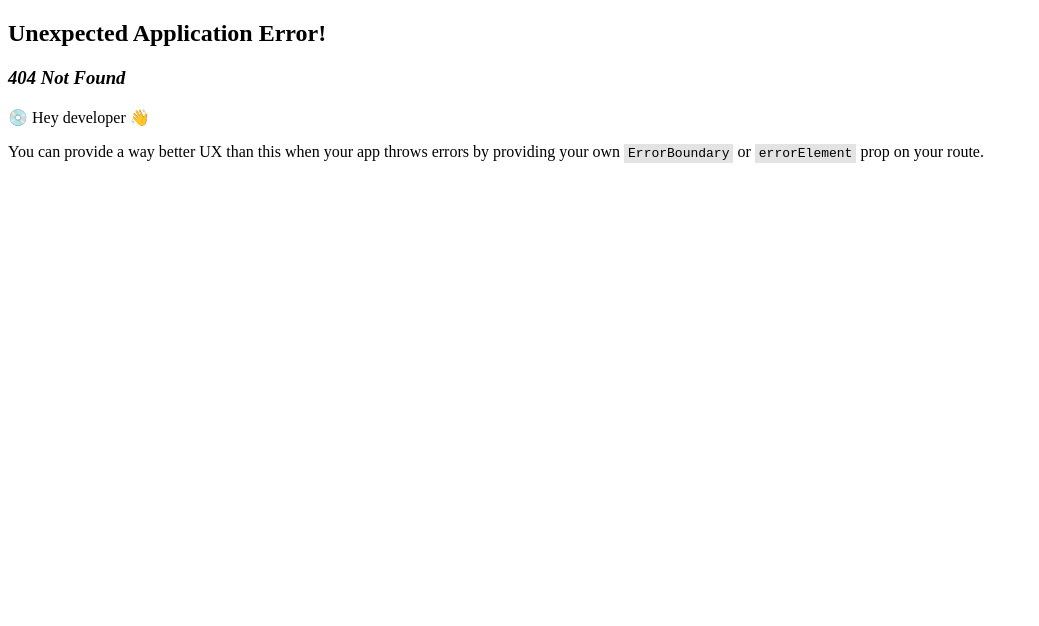
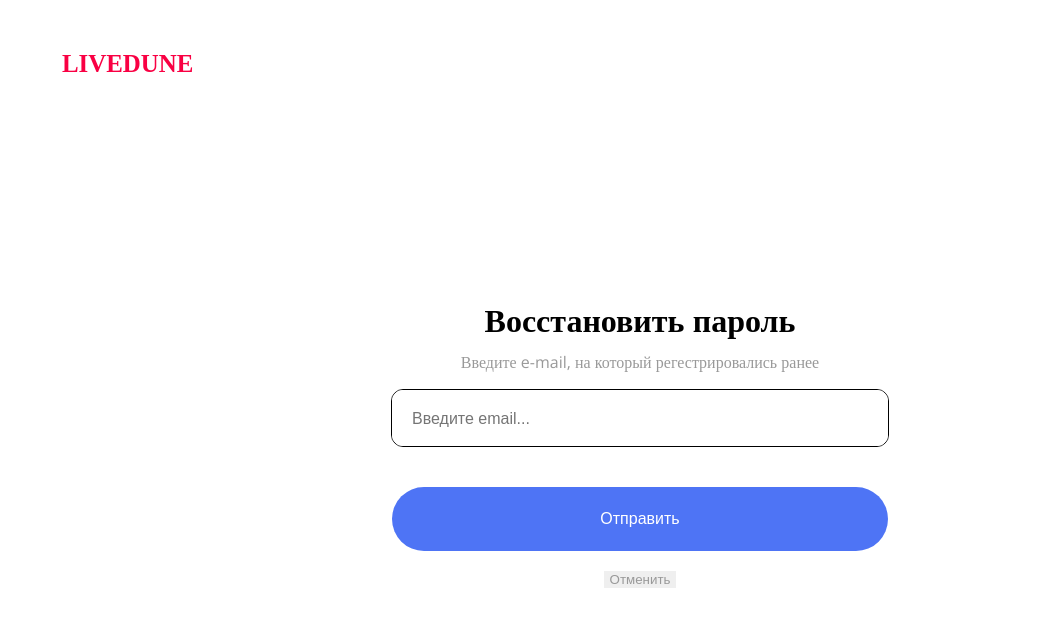
Before and after one commit to FullBakuGan/LiveDuneTestTask, a React (Vite) app: page /forgotPassword in a window 1280 px wide. Before the commit this address had no page. Shown: the top 626 px of the page, without its empty margins (0-1039 px from the left). Built offline with nearby package versions, Linux system fonts and the light colour scheme; a web font is replaced by a local one.

Commit message:
Добавлена страница забыл пароль

```diff
--- a/index.html
+++ b/index.html
@@ -7,7 +7,7 @@
     <link rel="preconnect" href="https://fonts.googleapis.com">
     <link rel="preconnect" href="https://fonts.gstatic.com" crossorigin>
     <link href="https://fonts.googleapis.com/css2?family=Afacad:ital,wght@0,400..700;1,400..700&family=Montserrat:ital,wght@0,100..900;1,100..900&family=Open+Sans:ital,wght@0,300..800;1,300..800&family=Poppins:ital,wght@0,100;0,200;0,300;0,400;0,500;0,600;0,700;0,800;0,900;1,100;1,200;1,300;1,400;1,500;1,600;1,700;1,800;1,900&family=Roboto:ital,wght@0,100;0,300;0,400;0,500;0,700;0,900;1,100;1,300;1,400;1,500;1,700;1,900&display=swap" rel="stylesheet">
-    <title>Вход в систему</title>
+    <title></title>
   </head>
   <body>
     <div id="root"></div>
--- a/src/components/FormGroup.css
+++ b/src/components/FormGroup.css
@@ -77,6 +77,47 @@
   display: block;
 }
 
+.forgot-wrapper {
+  display: flex;
+  flex-direction: column;
+  align-items: center;
+  margin-top: 40px;
+  text-align: center;
+}
+
+.forgot-image {
+  margin-bottom: 20px;
+}
+
+.forgot-title {
+  padding-top: 30px;
+  font-family: 'Open Sans';
+  line-height: 100%;
+  letter-spacing: 0px;
+  font-size: 32px;
+  margin-bottom: 10px;
+}
+
+.forgot-subtitle {
+  color: #888;
+  font-size: 14px;
+  margin-bottom: 30px;
+}
+
+.cancel-button{
+  border: none;
+  color: #999999;
+  cursor: pointer;
+}
+
+.centered-form {
+
+  display: flex;
+  flex-direction: column;
+  align-items: center;
+}
+
+
 @media (max-width: 768px) {
   .form-content {
     width: 343px;
--- a/src/components/FormGroups.jsx
+++ b/src/components/FormGroups.jsx
@@ -1,13 +1,19 @@
 import React, { useState } from 'react';
-import { useLocation } from 'react-router-dom';
+import { useLocation, useNavigate } from 'react-router-dom';
 import { FormConfigs } from '../data';
 import './FormGroup.css';
 
 export default function Form() {
   const location = useLocation();
+  const navigate = useNavigate();
   const isLogin = location.pathname === '/';
+  const isForgotPassword = location.pathname === '/forgotPassword';
 
-  const config = isLogin ? FormConfigs.login : FormConfigs.registration;
+  const config = isForgotPassword
+    ? FormConfigs.forgotPassword
+    : isLogin
+    ? FormConfigs.login
+    : FormConfigs.registration;
 
   const [formData, setFormData] = useState({});
   const [error, setError] = useState('');
@@ -27,12 +33,12 @@ export default function Form() {
     }
 
     if (formData.email) {
-    const emailChek = /^[^\s@]+@[^\s@]+\.[^\s@]+$/;
-    if (!emailChek.test(formData.email)) {
-      setError('Введите корректный E-mail');
-      return;
+      const emailChek = /^[^\s@]+@[^\s@]+\.[^\s@]+$/;
+      if (!emailChek.test(formData.email)) {
+        setError('Введите корректный E-mail');
+        return;
+      }
     }
-  }
 
     if (isLogin) {
       if (
@@ -53,8 +59,15 @@ export default function Form() {
     setError('');
   };
 
+  const handleCancel = () => {
+    navigate('/');
+  };
+
   return (
-    <form className="form-items" onSubmit={handleSubmit}>
+    <form
+      className={`form-items ${isForgotPassword ? 'centered-form' : ''}`}
+      onSubmit={handleSubmit}
+    >
       {config.fields.map(field => (
         <div className="form-content" key={field}>
           <input
@@ -75,14 +88,24 @@ export default function Form() {
 
       <button type="submit" className="enter">{config.buttonText}</button>
 
-      {!isLogin && (
+      {!isLogin && !isForgotPassword && (
         <p className="terms">
           Создавая аккаунт, я согласен с <a href="/terms">условиями оферты</a>
         </p>
       )}
 
       {isLogin && (
-        <a href="/reset-password" className="forgot-password">Забыли пароль?</a>
+        <a href="/forgotPassword" className="forgot-password">Забыли пароль?</a>
+      )}
+
+      {isForgotPassword && (
+        <button
+          type="button"
+          className="cancel-button"
+          onClick={handleCancel}
+        >
+          Отменить
+        </button>
       )}
     </form>
   );
--- a/src/components/Header.jsx
+++ b/src/components/Header.jsx
@@ -8,6 +8,7 @@ export default function Header() {
   const isLogin = location.pathname === '/';
 
   const current = isLogin ? HeaderItems[1] : HeaderItems[0];
+  const isResetPassword = location.pathname === '/forgotPassword';
 
   return (
   <header>
@@ -15,13 +16,17 @@ export default function Header() {
       <div className="header-left">
         <h5>{current.leftItem}</h5>
       </div>
+
+      {!isResetPassword && (
         <div className="header-right">
           <p className="mobile-hidden">{current.register}</p>
           <Link to={current.path}>
             <button className="registration">{current.enter}</button>
           </Link>
         </div>
+      )}
     </div>
   </header>
 );
+
 }
--- /dev/null
+++ b/src/components/WelkomMessage.css
@@ -0,0 +1,29 @@
+.welkom-message {
+  display: flex;
+  flex-direction: column;
+  justify-content: center;
+  align-items: center;
+
+}
+
+.welkom-text.text-offset {
+  margin-top: 50%;
+}
+
+.welkom-title {
+  font-family: 'Open Sans';
+  font-size: 32px;
+  font-weight: 600;
+  color: #000000;
+  margin: 0;
+  text-align: center;
+}
+
+.welkom-subtitle {
+  font-family: 'Open Sans';
+  font-size: 16px;
+  color: #999999;
+  margin-top: 10px;
+  text-align: center;
+  max-width: 400px;
+}
--- a/src/components/WelkomMessage.jsx
+++ b/src/components/WelkomMessage.jsx
@@ -1,8 +1,16 @@
-export default function WelkomMessage({title, message}) {
+import { useLocation } from 'react-router-dom';
+import './WelkomMessage.css';
+
+export default function WelkomMessage({ title, message }) {
+  const location = useLocation();
+  const isForgotPassword = location.pathname === '/forgotPassword';
+
   return (
-    <div>
-      <h3>{title}</h3>
-      <p className="message">{message}</p>
+    <div className="welkom-message">
+      <div className={`welkom-text ${isForgotPassword ? 'text-offset' : ''}`}>
+        <h1 className="welkom-title">{title}</h1>
+        <p className="welkom-subtitle">{message}</p>
+      </div>
     </div>
   );
 }
--- a/src/data.js
+++ b/src/data.js
@@ -1,3 +1,7 @@
+
+
+
+
 export const LoginMessage = [
   {
     title: "Войти",
@@ -8,23 +12,39 @@ export const LoginMessage = [
 export const RegisterMessage = [
   {
     title: "Регистрация",
-    message: "Зарегистрируйся и получи доступ к аналитике аккаунтов."
+    message: "Зарегистрируйся и получи доступ к аналитике аккаунтов.",
   }
 ];
 
+export const ForgotMessage = [
+  {
+    image: '/Vector.png',
+    title: 'Восстановить пароль',
+    message: 'Введите e-mail, на который регестрировались ранее',
+  }
+]
 
 export const HeaderItems = [
   {
+    pagetitle: "Вход в систему",
     leftItem: "LIVEDUNE",
     register: "уже есть аккаунт?",
     enter: "Войти",
     path: "/"
   },
   {
+    pagetitle: "Регистрация",
     leftItem: "LIVEDUNE",
     register: "у вас нет аккаунта?",
     enter: "Регистрация",
     path: "/registration"
+  },
+  {
+    pagetitle: "Восстановление пароля",
+    leftItem: "LIVEDUNE",
+    register: "",
+    enter: "",
+    path: "/forgotPassword"
   }
 ];
 
@@ -40,5 +60,10 @@ export const FormConfigs = {
     fields: ['name', 'email', 'password', 'login'],
     buttonText: 'Создать аккаунт',
     successMessage: 'Регистрация успешна!',
-  }
+  },
+  forgotPassword: {
+    fields: ['email'],
+    buttonText: 'Отправить',
+    successMessage: 'Письмо с восстановлением отправлено!',
+  },
 };
--- a/src/main.jsx
+++ b/src/main.jsx
@@ -5,6 +5,7 @@ import App from './App'
 import Login from './pages/Login'
 import './index.css'
 import Registration from './pages/Registration'
+import ForgotPassword from './pages/ForgotPassword'
 
 const router = createBrowserRouter([
   {
@@ -18,6 +19,10 @@ const router = createBrowserRouter([
   {
     path: '/registration',
     element: <Registration />
+  },
+  {
+    path: '/forgotPassword',
+    element: <ForgotPassword />
   }
 ])
 
--- /dev/null
+++ b/src/pages/ForgotPassword.jsx
@@ -0,0 +1,18 @@
+import React from "react";
+import Header from "../components/Header";
+import WelkomMessage from "../components/WelkomMessage";
+import FormGroups from "../components/FormGroups";
+import { ForgotMessage } from "../data";
+import './Login.css';
+
+export default function ForgotPassword() {
+  return (
+    <div>
+      <Header />
+      <main>
+        <WelkomMessage {...ForgotMessage[0]} />
+        <FormGroups />
+      </main>
+    </div>
+  );
+}
```
Also changed, not shown: public/Vector.png (added). Lines whose indentation alone changed are shown as unchanged.
